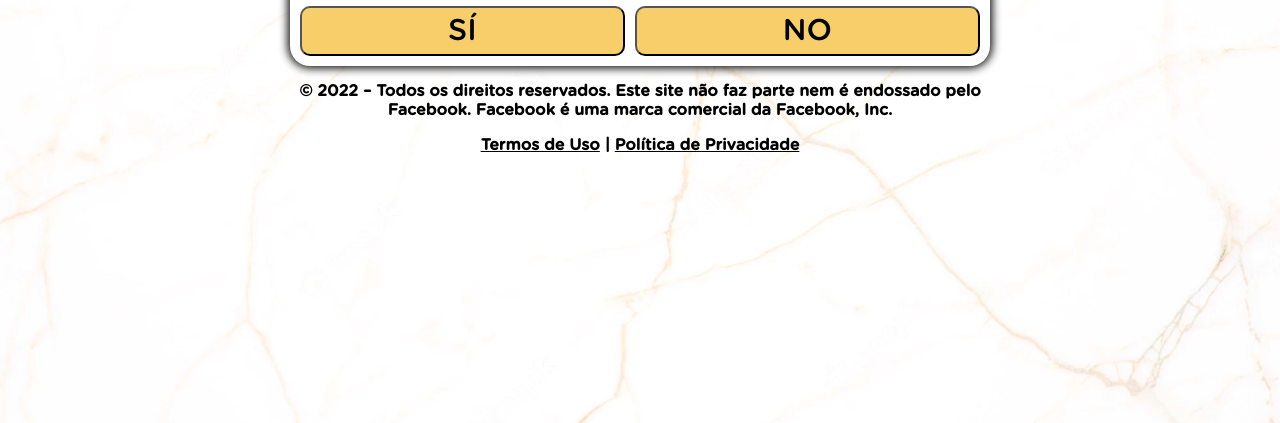
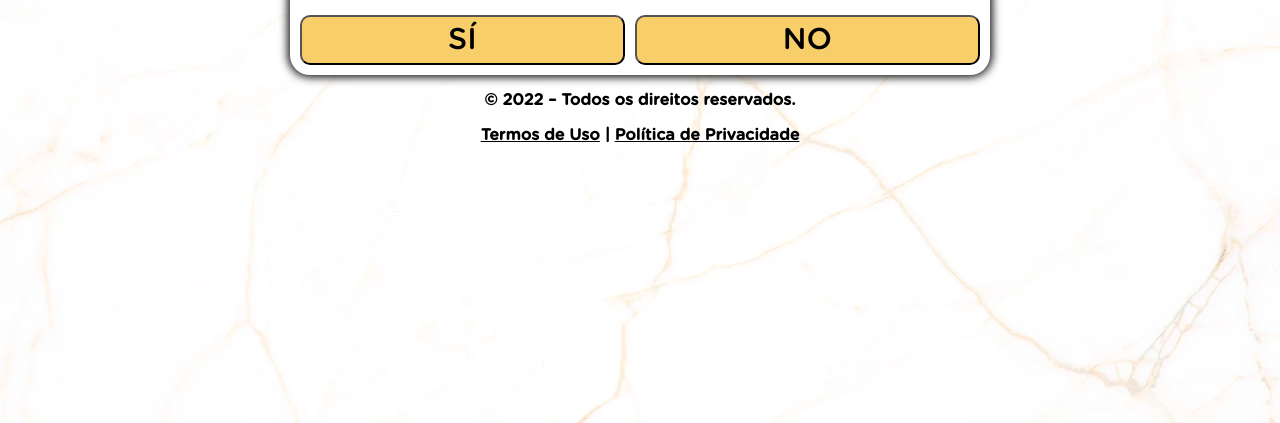
Before and after one commit to Lucassaburi/laviniaferraaz.online, a plain HTML site: page quiz/index.html in a window 1280 px wide. Shown: the part 377-800 px from the top of the page. Drawn offline with Linux system fonts and the light colour scheme.

Commit message:
Update index.html

```diff
--- a/quiz/index.html
+++ b/quiz/index.html
@@ -112,7 +112,7 @@ src="https://www.facebook.com/tr?id=1193408314829942&ev=PageView&noscript=1"
         </div>
       </div>
        </div>
-    <p style="text-align: center; font-weight: bold;">© 2022 – Todos os direitos reservados. Este site não faz parte nem é endossado pelo Facebook. Facebook é uma marca comercial da Facebook, Inc.</p>
+    <p style="text-align: center; font-weight: bold;">© 2022 – Todos os direitos reservados.</p>
     <p style="text-align: center; font-weight: bold;"><a href="https://lucassaburi.com/termos" style="color: black;">Termos de Uso</a> | <a href="https://lucassaburi.com/privacidade" style="color: black;">Política de Privacidade</a></p>
   </div>
   <script>
```
